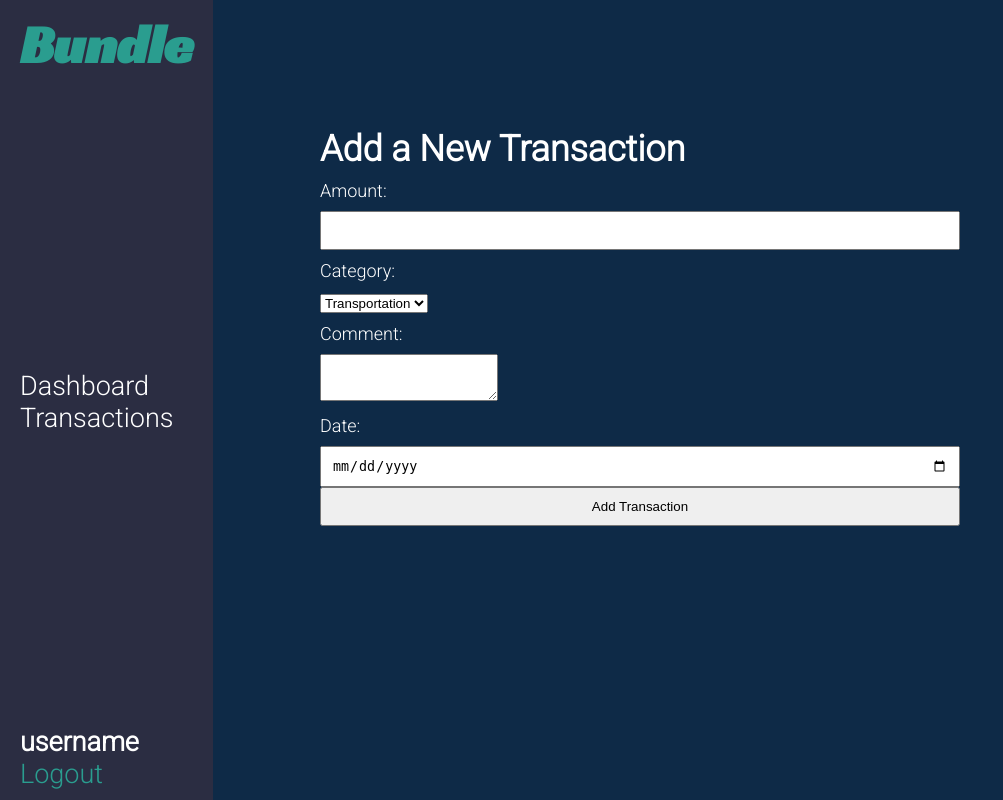
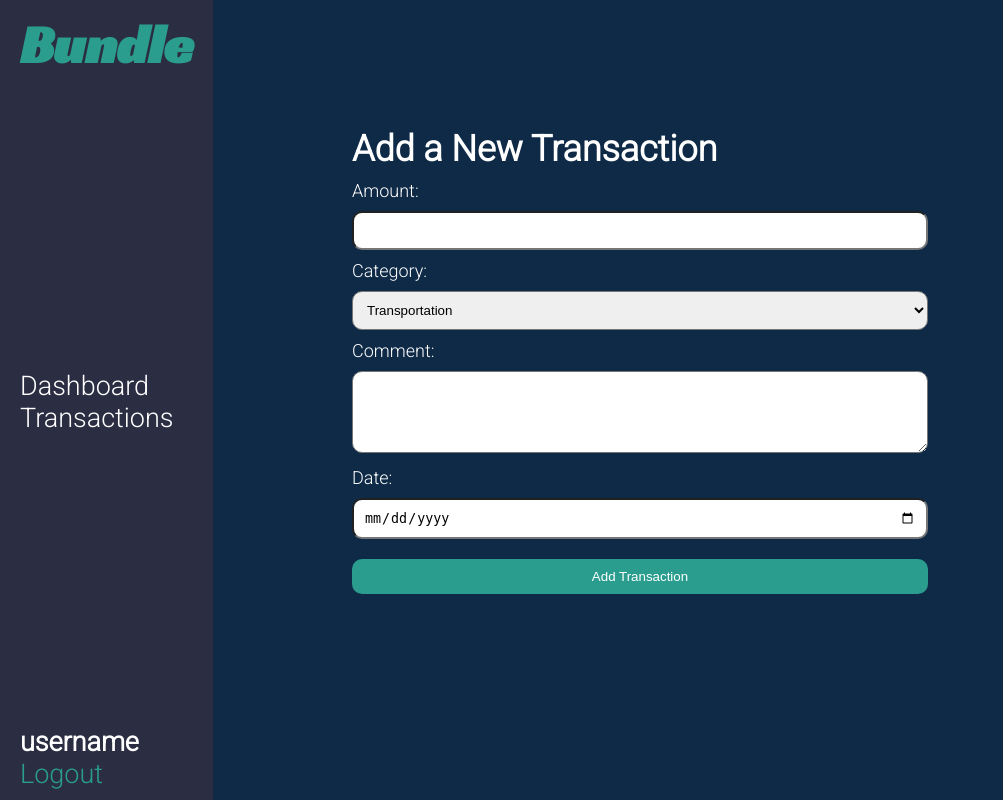
Before and after one commit to jakjak2012/Bundle, a Flask app: template flask_app/templates/input.html in a window 1280 px wide. Shown: the whole page, without its empty margins (0-1003 px from the left). Run offline with Flask 2, Linux system fonts and the light colour scheme; the template is opened without the code that fills it, so the values that code supplies are empty.

Commit message:
finished styling input page

```diff
--- a/flask_app/static/css/input.css
+++ b/flask_app/static/css/input.css
@@ -1,6 +1,9 @@
 * {
     margin: 0;
     padding: 0;
+}
+
+*, *:before, *:after {
     box-sizing: border-box;
 }
 
@@ -51,7 +54,7 @@ a:hover{
 }
 
 .container {
-    width:50%;
+    width:45%;
     margin: 10% auto;
 }
 
@@ -62,5 +65,38 @@ label {
 
 input{
     padding:10px;
-    width:100%
+    width:100%;
+    border-radius: 10px;
 }
+
+select {
+    width: 100%;
+    padding:10px;
+    border-radius: 10px;
+}
+
+option {
+    padding:10px;
+}
+
+textarea {
+    width:100%;
+    padding:10px;
+    border-radius: 10px;
+    resize:vertical;
+}
+
+button {
+    width:100%;
+    background-color: #2a9d8f;
+    color:#fff;
+    padding:10px;
+    border-radius: 10px;
+    border:none;
+    margin-top: 20px;
+    transition: all 0.5s;
+}
+
+button:hover{
+    background-color: #00bfa6;
+}
--- a/flask_app/templates/input.html
+++ b/flask_app/templates/input.html
@@ -46,12 +46,13 @@
                 </select>
 
             <label for="comment">Comment:</label>
-            <textarea name="comment" id="comment" rows="3"></textarea>
+            <textarea name="comment" id="comment" rows="4"></textarea>
 
             <label for="date">Date:</label>
             <input type="date" name="date">
 
-            <input type="submit" name="add" id="add" value="Add Transaction">
+            <!-- <input type="submit" name="add" id="add" value="Add Transaction"> -->
+            <button type="submit">Add Transaction</button>
         </form>
     </div>
 
```
